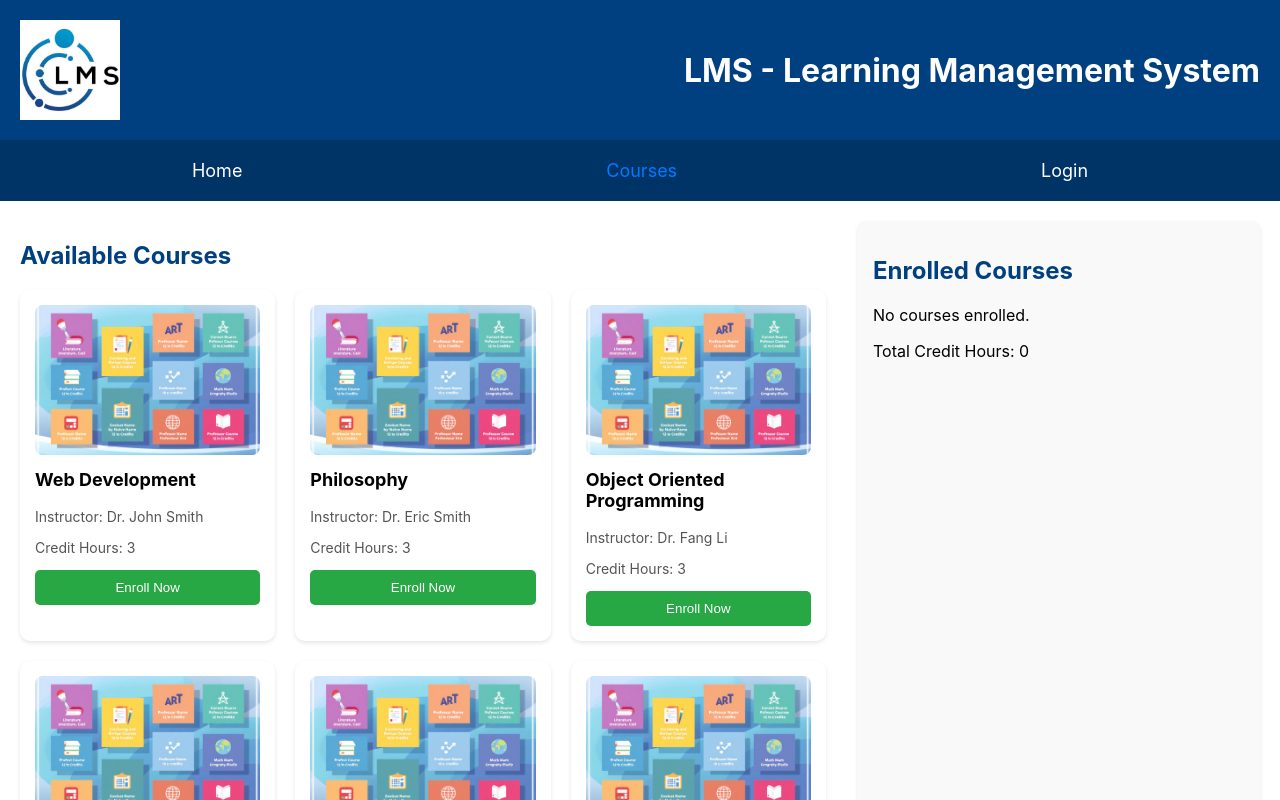
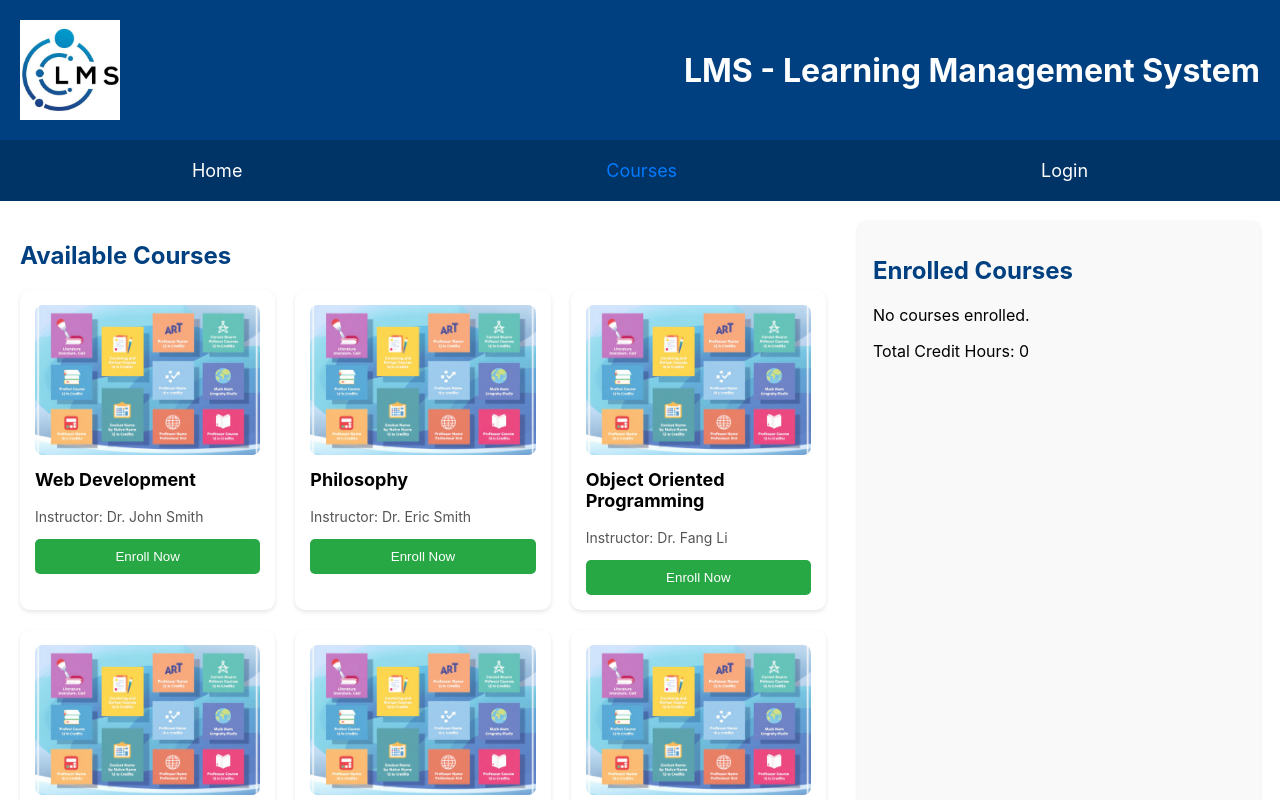
Before and after one commit to ebadr761/my-lms-app, a React (Create React App) app: page /courses in a window 1280 px wide. Shown: the top 800 px of the page. Built offline with nearby package versions, Linux system fonts and the light colour scheme.

Commit message:
shows credit hours correctly now

```diff
--- a/src/pages/CoursesPage.js
+++ b/src/pages/CoursesPage.js
@@ -21,7 +21,6 @@ function CourseItem({ course, onEnroll }) {
       />
       <h3 className="course-title">{course.name}</h3>
       <p className="course-instructor">Instructor: {course.instructor}</p>
-      <p className="course-credit-hours">Credit Hours: {course.creditHours}</p>
 
       {showDescription && (
         <div className="course-description">
@@ -57,7 +56,7 @@ function EnrollmentList({ enrollments, onDrop }) {
             const course = courses.find(c => c.id === parseInt(courseId));
             return (
               <li key={courseId} className="enrollment-item">
-                <span>{course.name} ({course.creditHours} hrs)</span>
+                <span>{course.name} ({course.creditHours} hrs) </span>
                 <button
                   className="drop-button"
                   onClick={() => onDrop(courseId)}
```
